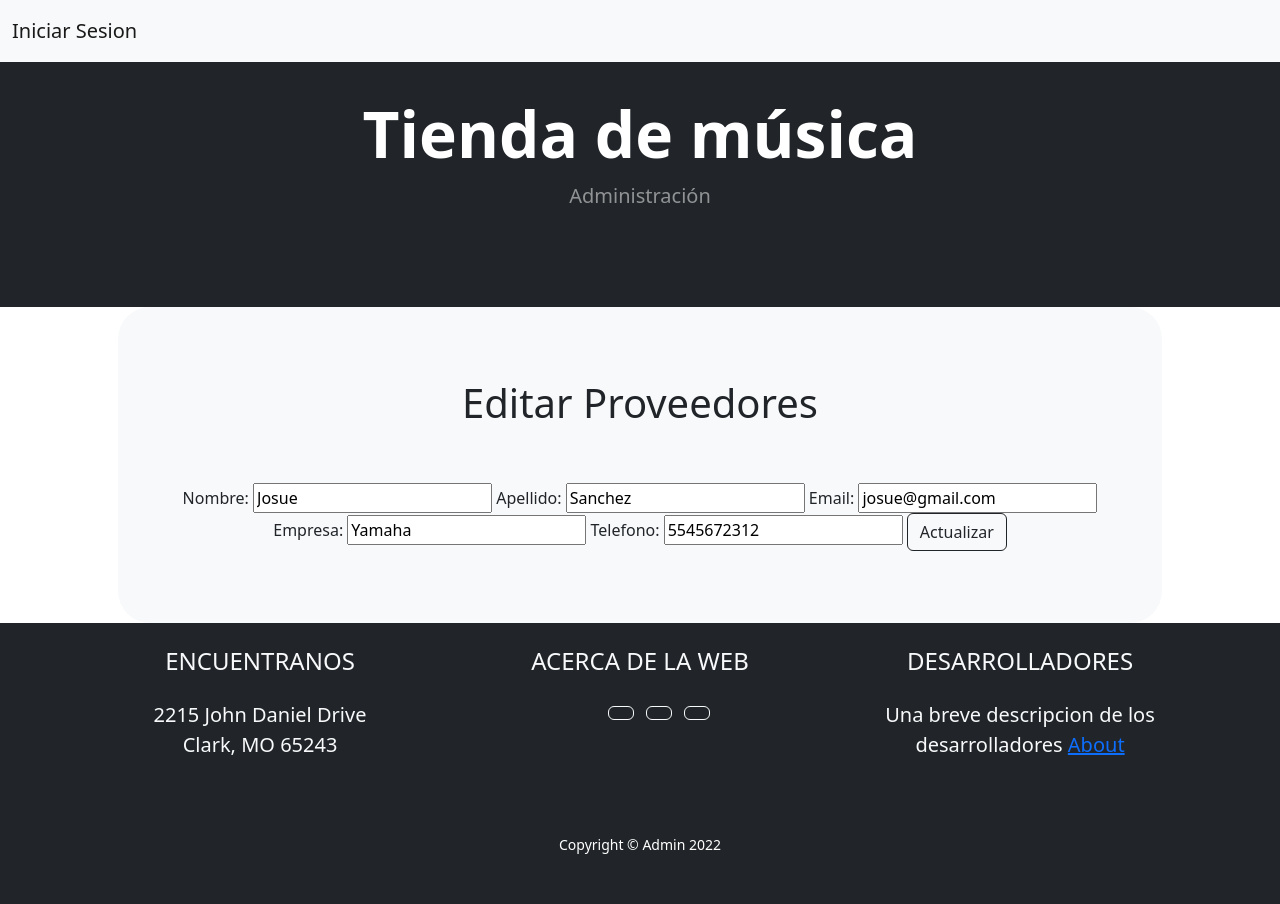
After one commit to DanielCar62/AdministracionTienda, a Django app: page /app-tienda-musical/editar-proveedor/1 in a window 1280 px wide. The commit adds this page. Run offline with Django 4.2, Linux system fonts and the light colour scheme; data comes from the database, SQL or seed files in the repository.

Commit message:
Cambios en BD y Templates

```diff
--- a/TiendaMusical/AppTiendaMusical/Templates/AgregarUsuario.html
+++ b/TiendaMusical/AppTiendaMusical/Templates/AgregarProveedor.html
@@ -7,13 +7,13 @@
     <div class="p-4 p-lg-7 bg-light rounded-3 text-center">
         <div class="m-4 m-lg-5">
 
-            <form action="{% url 'AgregarUsuario' %}" method="POST">{% csrf_token %}
+            <form action="{% url 'AgregarProveedor' %}" method="POST">{% csrf_token %}
 
-            <h1 style="text-align: center" class="py-4">Agregar Usuarios</h1>
+            <h1 style="text-align: center" class="py-4">Agregar Proveedores</h1>
 
             <div style="text-align: center" class="py-4">
 
-                {{ formulario_usuario.as_table }}
+                {{ formulario_proveedor.as_table }}
                 <input type="submit" value="Enviar" class="btn btn-outline-dark mt-auto"/>
 
             </div>
--- /dev/null
+++ b/TiendaMusical/AppTiendaMusical/Templates/EditarProveedor.html
@@ -0,0 +1,25 @@
+{% extends 'Inicio.html' %}
+{% load static %}
+
+{% block ListaDeContenidos %}
+
+<div class="container px-lg-5">
+    <div class="p-5 p-lg-7 bg-light rounded-5 text-center">
+        <div class="m-6 m-lg-8">
+            <form action="{% url 'EditarProveedor' id %}" method="POST">{% csrf_token %}
+
+            <h1 style="text-align: center" class="py-4">Editar Proveedores</h1>
+
+            <div style="text-align: center" class="py-4">
+
+                {{ formulario_proveedor.as_table }}
+                <input type="submit" value="Actualizar" class="btn btn-outline-dark mt-auto"/>
+
+            </div>
+
+            </form>
+        </div>
+    </div>
+</div>
+
+{% endblock ListaDeContenidos %}
--- a/TiendaMusical/AppTiendaMusical/Templates/Inicio.html
+++ b/TiendaMusical/AppTiendaMusical/Templates/Inicio.html
@@ -1,5 +1,6 @@
 <!DOCTYPE html>
 <html lang="en">
+
 <head>
     {% load static %}
     <meta charset="utf-8" />
@@ -13,39 +14,60 @@
     <link href="https://cdn.jsdelivr.net/npm/bootstrap-icons@1.5.0/font/bootstrap-icons.css" rel="stylesheet" />
     <!-- Core theme CSS (includes Bootstrap)-->
     <link href="{% static 'css/styles.css' %}" rel="stylesheet" />
+    <link href="https://cdn.jsdelivr.net/npm/bootstrap@5.2.3/dist/css/bootstrap.min.css" rel="stylesheet"
+        integrity="sha384-rbsA2VBKQhggwzxH7pPCaAqO46MgnOM80zW1RWuH61DGLwZJEdK2Kadq2F9CUG65" crossorigin="anonymous">
 </head>
+
 <body>
     <!-- Navigation-->
-        <nav class="navbar navbar-expand-lg navbar-light bg-light">
-            <div class="container px-4 px-lg-5">
-
-                <button class="navbar-toggler" type="button" data-bs-toggle="collapse" data-bs-target="#navbarSupportedContent" aria-controls="navbarSupportedContent" aria-expanded="false" aria-label="Toggle navigation"><span class="navbar-toggler-icon"></span></button>
+    <nav class="navbar fixed-top navbar-expand-lg bg-light py-3">
+        <div class="container-fluid">
+            <button class="navbar-toggler" type="button" data-bs-toggle="collapse"
+                data-bs-target="#navbarSupportedContent" aria-controls="navbarSupportedContent" aria-expanded="false"
+                aria-label="Toggle navigation">
+                <span class="navbar-toggler-icon"></span>
+            </button>
+            {% if user.is_authenticated %}
             <div class="collapse navbar-collapse" id="navbarSupportedContent">
-                    <ul class="navbar-nav me-auto mb-2 mb-lg-0 ms-lg-4">
-
-                        {% if user.is_authenticated %}
-                            <li class="nav-item"><a class="nav-link" href="{% url 'Usuario' %}">Usuarios</a></li>
-                            <li class="nav-item"><a class="nav-link" href="{% url 'Instrumento' %}">Instrumentos</a></li>
-                            <li class="nav-item"><a class="nav-link" href="{% url 'Amplificador' %}">Amplificadores</a></li>
-                            <li class="nav-item"><a class="nav-link" href="{% url 'Logout' %}">Cerrar sesion</a></li>
-                            <li class="nav-item"><a class="nav-link" href="{% url 'Registro' %}">Usuario Nuevo</a></li>
-                            <li class="nav-item"><a class="nav-link" href="{% url 'EditarPerfil' %}">Editar Perfil</a></li>
+                <ul class="navbar-nav mr-auto">
+                    <li class="nav-item">
+                        <a class="navbar-brand" href="{% url 'Proveedor' %}">Proveedores</a>
+                    </li>
+                    <li class="nav-item">
+                        <a class="navbar-brand" href="{% url 'Instrumento' %}">Instrumentos</a>
+                    </li>
+                    <li class="nav-item">
+                        <a class="navbar-brand" href="{% url 'Amplificador' %}">Amplificadores</a>
+                    </li>
+                </ul>
+            </div>
+            <ul class="navbar-nav">
+                <li class="nav-item">
+                    <a class="navbar-brand" aria-current="page" href="{% url 'Logout' %}">Cerrar Sesion</a>
+                </li>
+                <li class="nav-item">
+                    <a class="navbar-brand" href="{% url 'Registro' %}">Usuario Nuevo</a>
+                </li>
+                <li class="nav-item">
+                    <a class="navbar-brand" href="{% url 'EditarPerfil' %}">Editar Perfil</a>
+                </li>
+            </ul>
             {% else %}
-
-                            <li class="nav-item"><a class="nav-link" href="{% url 'LoginView' %}">Inicar Sesion</a></li>
-
+            <div class="collapse navbar-collapse" id="navbarSupportedContent">
+                <ul class="navbar-nav mr-auto">
+                    <li class="nav-item">
+                        <a class="navbar-brand" href="{% url 'LoginView' %}">Iniciar Sesion</a>
+                    </li>
+            </div>
             {% endif %}
-
-                    </ul>
-
-                </div>
         </div>
     </nav>
+
     <!-- Header-->
-        <header class="bg-dark py-2">
-            <div class="container px-4 px-lg-5 my-5">
+    <header class="bg-dark py-4">
+        <div class="container px-4 px-lg-5 my-5 py-4">
             <div class="text-center text-white">
-                    <h1 class="display-4 fw-bolder">Tienda de música</h1>
+                <h1 class="display-3 fw-bolder">Tienda de música</h1>
                 <p class="lead fw-normal text-white-50 mb-0">Administración</p>
             </div>
         </div>
@@ -56,20 +78,62 @@
     <div class="container px-lg-5">
         <div class="p-4 p-lg-5 bg-light rounded-3 text-center">
             <div class="m-4 m-lg-5">
-
-                    <center><h1 class="py-4">{{mensaje}}</h1></center>
+                <center>
+                    <h1 class="py-4">{{mensaje}}</h1>
+                </center>
             </div>
         </div>
     </div>
     {% endblock ListaDeContenidos %}
 
     <!-- Footer-->
-        <footer class="py-6 bg-dark">
-            <div class="container"><p class="m-0 text-center text-white">Copyright &copy; Admin 2022</p></div>
+    <div class="bg-dark text-light">
+        <footer class="footer text-center py-9">
+            <div class="container">
+                <div class="row">
+                    <!-- Footer Location-->
+                    <div class="col-lg-4 mb-5 mb-lg-0 py-4">
+                        <h4 class="text-uppercase mb-4">Encuentranos</h4>
+                        <p class="lead mb-0">
+                            2215 John Daniel Drive
+                            <br />
+                            Clark, MO 65243
+                        </p>
+                    </div>
+                    <!-- Footer Social Icons-->
+                    <div class="col-lg-4 mb-5 mb-lg-0 py-4">
+                        <h4 class="text-uppercase mb-4"> Acerca de la WEB</h4>
+                        <a class="btn btn-outline-dark btn-social mx-1" href="#!"><i
+                                class="fab fa-fw fa-facebook-f"></i></a>
+                        <a class="btn btn-outline-light btn-social mx-1" href="#!"><i class="fab fa-fw fa-twitter"></i></a>
+                        <a class="btn btn-outline-light btn-social mx-1" href="#!"><i class="fab fa-fw fa-linkedin-in"></i></a>
+                        <a class="btn btn-outline-light btn-social mx-1" href="#!"><i class="fab fa-fw fa-dribbble"></i></a>
+                    </div>
+                    <!-- Footer About Text-->
+                    <div class="col-lg-4 py-4">
+                        <h4 class="text-uppercase mb-4">Desarrolladores</h4>
+                        <p class="lead mb-0">
+                            Una breve descripcion de los desarrolladores
+                            <a href="http://startbootstrap.com">About</a>
+                        </p>
+                    </div>
+                </div>
+            </div>
         </footer>
+    </div>
+    <!-- Copyright Section-->
+    <div class="bg-dark py-4">
+        <div class="copyright py-4 text-center text-white">
+            <div class="container"><small>Copyright &copy; Admin 2022</small></div>
+        </div>
+    </div>
     <!-- Bootstrap core JS-->
     <script src="https://cdn.jsdelivr.net/npm/bootstrap@5.1.3/dist/js/bootstrap.bundle.min.js"></script>
     <!-- Core theme JS-->
     <script src="js/scripts.js"></script>
+    <script src="https://cdn.jsdelivr.net/npm/bootstrap@5.2.3/dist/js/bootstrap.bundle.min.js"
+        integrity="sha384-kenU1KFdBIe4zVF0s0G1M5b4hcpxyD9F7jL+jjXkk+Q2h455rYXK/7HAuoJl+0I4"
+        crossorigin="anonymous"></script>
 </body>
+
 </html>
--- a/TiendaMusical/AppTiendaMusical/forms.py
+++ b/TiendaMusical/AppTiendaMusical/forms.py
@@ -2,11 +2,13 @@ from django import forms
 from django.contrib.auth.forms import UserChangeForm
 from django.contrib.auth.models import User
 
-class AgregarUsuario(forms.Form):
+class AgregarProveedor(forms.Form):
 
     nombre = forms.CharField()
     apellido = forms.CharField()
     email = forms.CharField()
+    empresa = forms.CharField()
+    telefono = forms.IntegerField()
 
 class AgregarInstrumento(forms.Form):
 
--- a/TiendaMusical/AppTiendaMusical/models.py
+++ b/TiendaMusical/AppTiendaMusical/models.py
@@ -3,11 +3,13 @@ from django.contrib.auth.models import User
 
 # Create your models here.
 
-class Usuario(models.Model):
+class Proveedor(models.Model):
 
     nombre = models.CharField(max_length=50)
     Apellido = models.CharField(max_length=50)
     email = models.EmailField()
+    empresa = models.CharField(max_length=50)
+    telefono = models.IntegerField()
 
 class Instrumento(models.Model):
 
--- a/TiendaMusical/AppTiendaMusical/urls.py
+++ b/TiendaMusical/AppTiendaMusical/urls.py
@@ -1,20 +1,21 @@
 from django.urls import path
 
-from .views import editarPerfil, register, loginView, editarAmplificador, editarInstrumento, eliminarAmplificador, eliminarInstrumento, eliminarUsuario, agregarUsuario, amplificador, inicio, instrumento, usuario, agregarInstrumento, agregarAmplificador
+from .views import editarProveedor, editarPerfil, register, loginView, editarAmplificador, editarInstrumento, eliminarAmplificador, eliminarInstrumento, eliminarProveedor, agregarProveedor, amplificador, inicio, instrumento, proveedor, agregarInstrumento, agregarAmplificador
 
 from django.contrib.auth.views import LogoutView
 
 urlpatterns = [
     path('inicio/', inicio, name="Inicio"),
-    path('usuario/', usuario, name="Usuario"),
+    path('proveedor/', proveedor, name="Proveedor"),
     path('instrumento/', instrumento, name="Instrumento"),
     path('amplificador/', amplificador, name="Amplificador"),
-    path('agregarusuario/', agregarUsuario, name="AgregarUsuario"),
+    path('agregarproveedor/', agregarProveedor, name="AgregarProveedor"),
     path('agregarinstrumento/', agregarInstrumento, name="AgregarInstrumento"),
     path('agregaramplificador/', agregarAmplificador, name="AgregarAmplificador"),
-    path('eliminar-usuario/<int:id>', eliminarUsuario, name="EliminarUsuario"),
+    path('eliminar-proveedor/<int:id>', eliminarProveedor, name="EliminarProveedor"),
     path('eliminar-instrumento/<int:id>', eliminarInstrumento, name="EliminarInstrumento"),
     path('eliminar-amplificador/<int:id>', eliminarAmplificador, name="EliminarAmplificador"),
+    path('editar-proveedor/<int:id>', editarProveedor, name="EditarProveedor"),
     path('editar-instrumento/<int:id>', editarInstrumento, name="EditarInstrumento"),
     path('editar-amplificador/<int:id>', editarAmplificador, name="EditarAmplificador"),
     path('login/', loginView, name="LoginView"),
--- a/TiendaMusical/AppTiendaMusical/views.py
+++ b/TiendaMusical/AppTiendaMusical/views.py
@@ -1,7 +1,7 @@
 from django.http import HttpResponse, HttpResponseRedirect
 from django.shortcuts import redirect, render
-from .models import Usuario, Instrumento, Amplificador
-from .forms import AgregarUsuario, AgregarInstrumento, AgregarAmplificador, UserEditForm
+from .models import Instrumento, Amplificador, Proveedor
+from .forms import AgregarProveedor, AgregarInstrumento, AgregarAmplificador, UserEditForm
 from django.contrib.auth.forms import AuthenticationForm, UserCreationForm
 from django.contrib.auth import authenticate, login
 from django.contrib.auth.decorators import login_required
@@ -12,10 +12,10 @@ def inicio(request):
     return render(request, "Inicio.html", {"mensaje": f'Inicie sesion para acceder al administrador'})
 
 @login_required
-def usuario(request):
+def proveedor(request):
 
-    lista = Usuario.objects.all()
-    return render(request, "Usuarios.html", {"usuarios": lista})
+    lista = Proveedor.objects.all()
+    return render(request, "Proveedores.html", {"proveedores": lista})
 
 @login_required
 def instrumento(request):
@@ -29,19 +29,19 @@ def amplificador(request):
     lista_amplificadores = Amplificador.objects.all()
     return render(request, "Amplificador.html", {"amplificadores":lista_amplificadores})
 
-def agregarUsuario(request):
+def agregarProveedor(request):
 
     if request.method == "POST":
-        formulario_usuario = AgregarUsuario(request.POST)
-        if formulario_usuario.is_valid():
-            data = formulario_usuario.cleaned_data
-            usuario = Usuario(nombre=data["nombre"], Apellido=data["apellido"], email=data["email"])
-            usuario.save()
-            return redirect("Usuario")
+        formulario_proveedor = AgregarProveedor(request.POST)
+        if formulario_proveedor.is_valid():
+            data = formulario_proveedor.cleaned_data
+            proveedor = Proveedor(nombre=data["nombre"], Apellido=data["apellido"], email=data["email"], empresa=data["empresa"], telefono=data["telefono"])
+            proveedor.save()
+            return redirect("Proveedor")
     else:
-        formulario_usuario = AgregarUsuario()
+        formulario_proveedor = AgregarProveedor()
 
-    return render(request, "AgregarUsuario.html", {"formulario_usuario" : formulario_usuario})
+    return render(request, "AgregarProveedor.html", {"formulario_proveedor" : formulario_proveedor})
 
 def agregarInstrumento(request):
 
@@ -69,14 +69,14 @@ def agregarAmplificador(request):
         formulario_amplificador = AgregarAmplificador()
     return render(request, "AgregarAmplificador.html", {"formulario_amplificador":formulario_amplificador})
 
-def eliminarUsuario(request, id):
+def eliminarProveedor(request, id):
 
     if request.method == "POST":
-        usuario = Usuario.objects.get(id=id)
-        usuario.delete()
+        proveedor = Proveedor.objects.get(id=id)
+        proveedor.delete()
 
-        lista = Usuario.objects.all()
-        return render(request, "Usuarios.html", {"usuarios": lista})
+        lista = Proveedor.objects.all()
+        return render(request, "Proveedores.html", {"proveedores": lista})
 
 def eliminarInstrumento(request, id):
 
@@ -95,6 +95,33 @@ def eliminarAmplificador(request, id):
 
         lista_amplificadores = Amplificador.objects.all()
         return render(request, "Amplificador.html", {"amplificadores":lista_amplificadores})
+
+def editarProveedor(request, id):
+
+    proveedor = Proveedor.objects.get(id=id)
+    if request.method == "POST":
+        formulario_proveedor = AgregarProveedor(request.POST)
+        if formulario_proveedor.is_valid():
+            data = formulario_proveedor.cleaned_data
+            proveedor.nombre = data["nombre"]
+            proveedor.Apellido = data["apellido"]
+            proveedor.email = data["email"]
+            proveedor.empresa = data["empresa"]
+            proveedor.telefono = data["telefono"]
+            proveedor.save()
+
+            lista_proveedores = Proveedor.objects.all()
+            return render(request, "Proveedores.html", {"proveedores": lista_proveedores})
+
+    else:
+        formulario_proveedor = AgregarProveedor(initial= {
+            "nombre": proveedor.nombre,
+            "apellido": proveedor.Apellido,
+            "email": proveedor.email,
+            "empresa": proveedor.empresa,
+            "telefono": proveedor.telefono,
+        })
+        return render(request, "EditarProveedor.html", {"formulario_proveedor": formulario_proveedor, "id": proveedor.id})
 
 def editarInstrumento(request, id):
 
```
Also changed, not shown: TiendaMusical/AppTiendaMusical/Templates/Proveedores.html (added, +43 -0 lines), TiendaMusical/AppTiendaMusical/Templates/Usuarios.html (deleted, +0 -35 lines), TiendaMusical/AppTiendaMusical/migrations/0003_proveedor_delete_usuario.py (added), TiendaMusical/db.sqlite3. Lines whose indentation alone changed are shown as unchanged.
